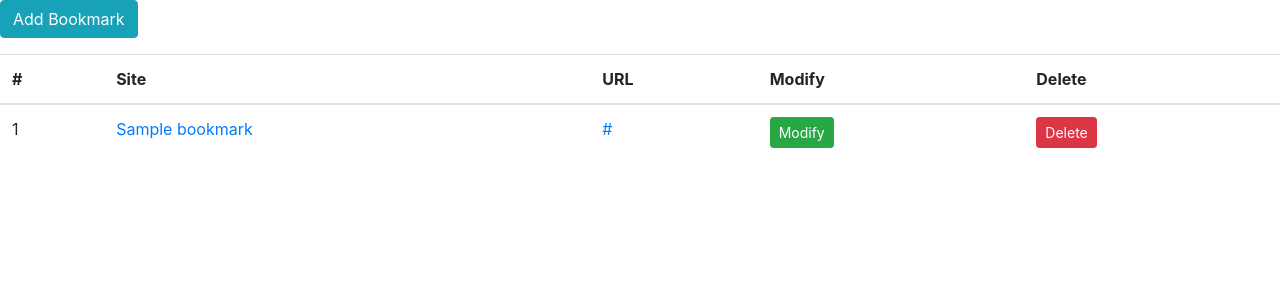
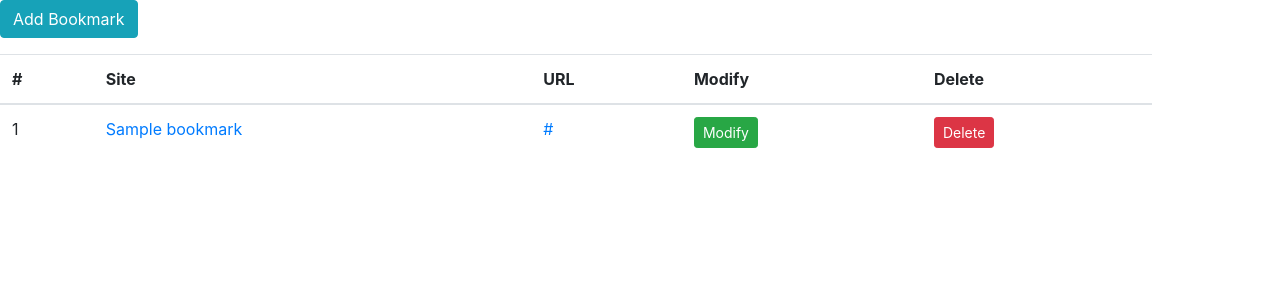
Before and after one commit to WhyGKing/python2104a, a Django app: page /bookmark/ in a window 1280 px wide. Shown: the top 300 px of the page. Run offline with Django 3.2, Linux system fonts and the light colour scheme; tables that the repository leaves empty hold one stand-in row (values such as "Sample post"); some libraries are stand-ins or nearby versions.

Commit message:
add static

```diff
--- a/django/bookmark/config/settings.py
+++ b/django/bookmark/config/settings.py
@@ -120,6 +120,7 @@ USE_TZ = True
 # https://docs.djangoproject.com/en/3.2/howto/static-files/
 
 STATIC_URL = '/static/'
+STATICFILES_DIRS = [os.path.join(BASE_DIR, 'static')]
 
 # Default primary key field type
 # https://docs.djangoproject.com/en/3.2/ref/settings/#default-auto-field
--- /dev/null
+++ b/django/bookmark/static/style.css
@@ -0,0 +1,3 @@
+body {
+    width:90%
+}
--- a/django/bookmark/templates/base.html
+++ b/django/bookmark/templates/base.html
@@ -4,9 +4,11 @@
     <meta charset="UTF-8">
     <title>{% block title %} {% endblock %}</title>
     <link rel="stylesheet" href="https://maxcdn.bootstrapcdn.com/bootstrap/4.5.2/css/bootstrap.min.css">
-  <script src="https://ajax.googleapis.com/ajax/libs/jquery/3.5.1/jquery.min.js"></script>
-  <script src="https://cdnjs.cloudflare.com/ajax/libs/popper.js/1.16.0/umd/popper.min.js"></script>
-  <script src="https://maxcdn.bootstrapcdn.com/bootstrap/4.5.2/js/bootstrap.min.js"></script>
+    {% load static %}  <!-- static 요소를 로드하겠다.-->
+    <link rel="stylesheet" href="{% static 'style.css' %}">
+    <script src="https://ajax.googleapis.com/ajax/libs/jquery/3.5.1/jquery.min.js"></script>
+    <script src="https://cdnjs.cloudflare.com/ajax/libs/popper.js/1.16.0/umd/popper.min.js"></script>
+    <script src="https://maxcdn.bootstrapcdn.com/bootstrap/4.5.2/js/bootstrap.min.js"></script>
 </head>
 <body>
     {% block content %}
```
